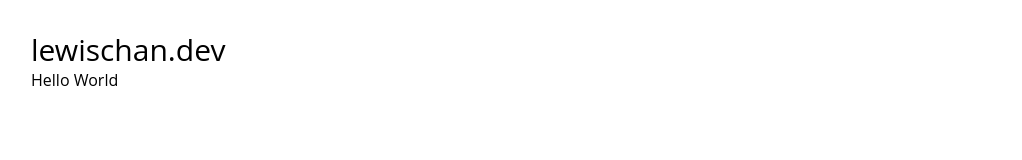
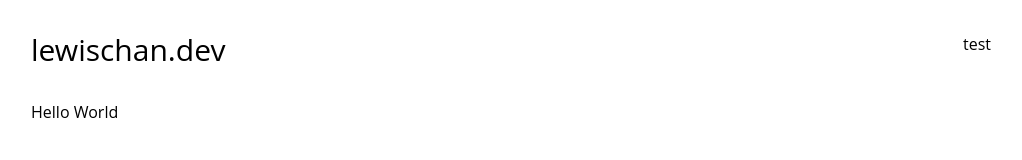
Before and after one commit to lwschan/lewischan.dev, a Gatsby site: page / in a window 1280 px wide. Shown: the whole page, without its empty margins (129-1151 px from the left). Built offline with nearby package versions, Linux system fonts and the light colour scheme; Gatsby itself is replaced by a stand-in of ours; a web font is replaced by a local one.

Commit message:
customize header and container

```diff
--- a/src/components/Header.tsx
+++ b/src/components/Header.tsx
@@ -2,10 +2,13 @@ import { Link } from 'gatsby';
 
 function Header() {
   return (
-    <header>
-      <Link to="/" className="text-3xl font-medium">
-        lewischan.dev
-      </Link>
+    <header className="flex flex-row justify-between">
+      <div className="flex-initial ">
+        <Link to="/" className="text-3xl font-medium">
+          lewischan.dev
+        </Link>
+      </div>
+      <div>test</div>
     </header>
   );
 }
--- a/src/components/Layout.tsx
+++ b/src/components/Layout.tsx
@@ -7,9 +7,9 @@ interface LayoutProps {
 
 function Layout({ children }: LayoutProps) {
   return (
-    <div className="container py-8">
+    <div className="container py-4 lg:py-8">
       <Header />
-      <main>{children}</main>
+      <main className="pt-8">{children}</main>
     </div>
   );
 }
--- a/tailwind.config.js
+++ b/tailwind.config.js
@@ -8,14 +8,15 @@ module.exports = {
     },
     container: {
       center: true,
+      padding: {
+        DEFAULT: '1rem',
+        lg: '2rem',
+      },
       screens: {
         sm: '640px',
         md: '768px',
         lg: '1024px',
-        xl: '1024px',
-        '2xl': '1024px',
       },
-      padding: '2rem',
     },
   },
   variants: {},
```
